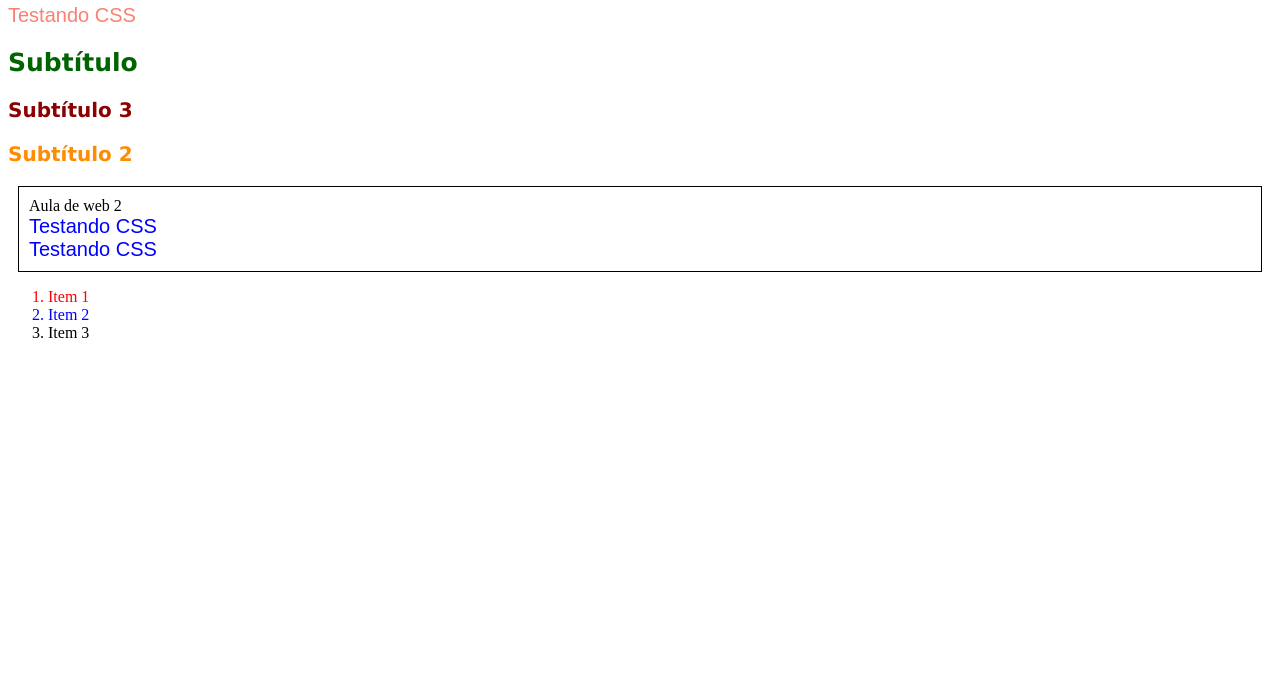
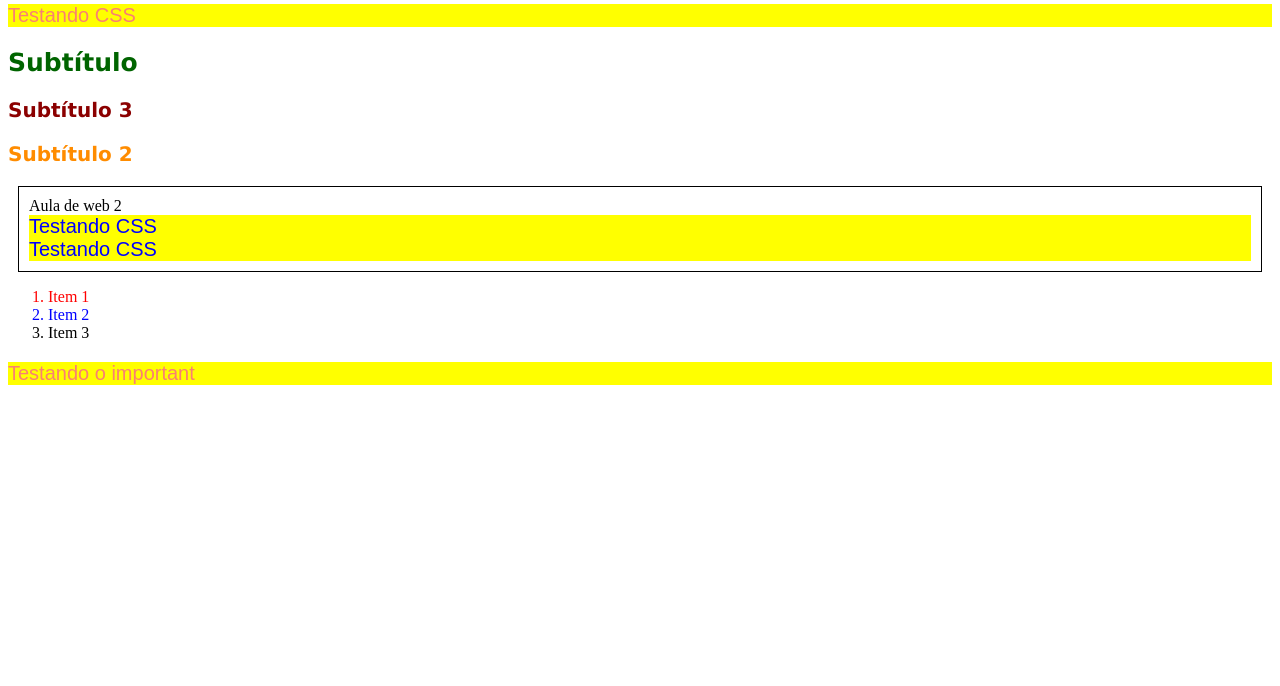
Before and after one commit to yukioyama-code/dsw2, a website: page DESENVOLVIMENTO DE SISTEMAS WEB II/aula2408/cssProject/index.html in a window 1280 px wide. Shown: the part 114-800 px from the top of the page. Drawn offline with Linux system fonts and the light colour scheme.

Commit message:
testando o !important

```diff
--- a/DESENVOLVIMENTO DE SISTEMAS WEB II/aula2408/cssProject/index.html
+++ b/DESENVOLVIMENTO DE SISTEMAS WEB II/aula2408/cssProject/index.html
@@ -25,5 +25,7 @@
         <li> Item 2</li>
         <li> Item 3</li>
     </ol>
+
+    <p id = "testeImportant"> Testando o important  </p>
 </body>
 </html>
--- a/DESENVOLVIMENTO DE SISTEMAS WEB II/aula2408/cssProject/style.css
+++ b/DESENVOLVIMENTO DE SISTEMAS WEB II/aula2408/cssProject/style.css
@@ -65,3 +65,7 @@ li:first-child {
 li:nth-child(2) {
     color: blue;
 }
+
+p{
+    background-color: yellow !important
+}
```
